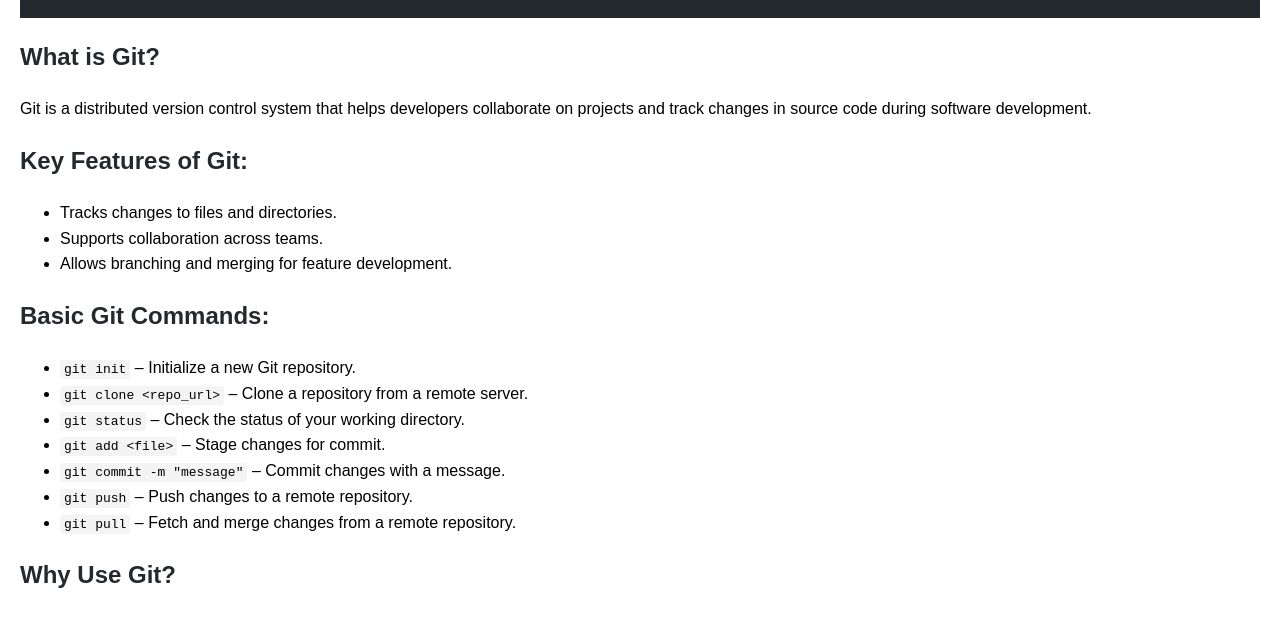
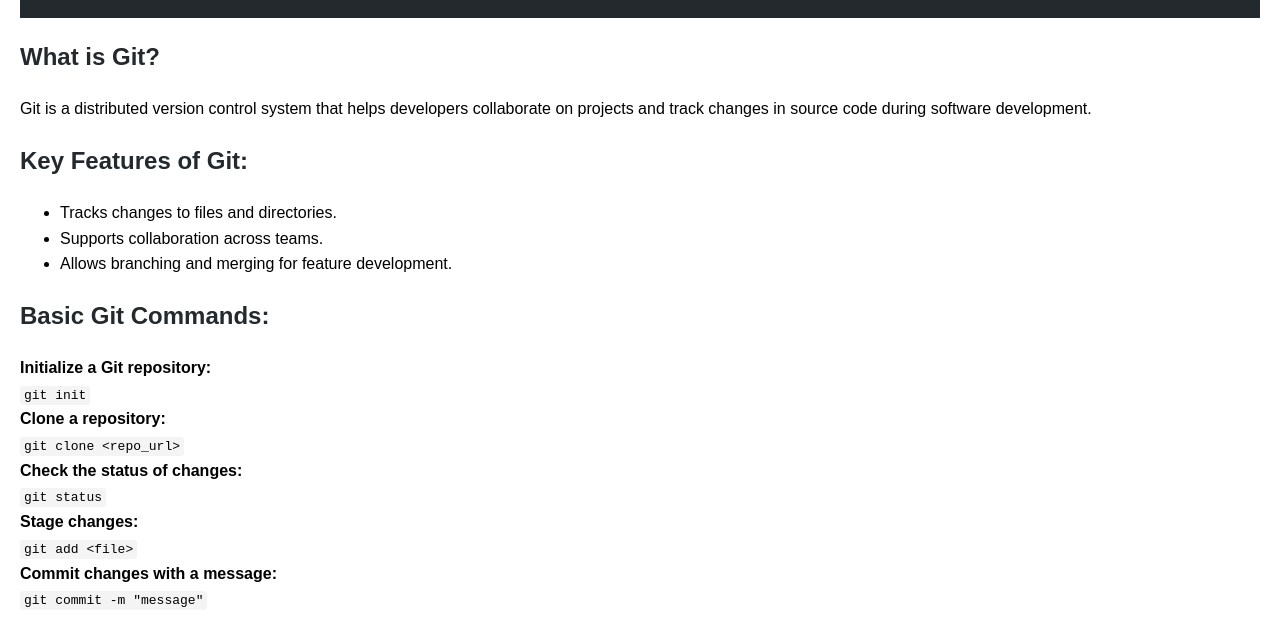
Before and after one commit to NandanaMariam/gitworkshop, a plain HTML site: page index.html in a window 1280 px wide. Shown: the part 116-735 px from the top of the page. Drawn offline with Linux system fonts and the light colour scheme.

Commit message:
code modified

```diff
--- a/index.html
+++ b/index.html
@@ -51,6 +51,26 @@
         </ul>
 
         <h2>Basic Git Commands:</h2>
+        <div class="command">
+            <strong>Initialize a Git repository:</strong><br>
+            <code>git init</code>
+        </div>
+        <div class="command">
+            <strong>Clone a repository:</strong><br>
+            <code>git clone &lt;repo_url&gt;</code>
+        </div>
+        <div class="command">
+            <strong>Check the status of changes:</strong><br>
+            <code>git status</code>
+        </div>
+        <div class="command">
+            <strong>Stage changes:</strong><br>
+            <code>git add &lt;file&gt;</code>
+        </div>
+        <div class="command">
+            <strong>Commit changes with a message:</strong><br>
+            <code>git commit -m "message"</code>
+        </div>
         <ul>
             <li><code>git init</code> – Initialize a new Git repository.</li>
             <li><code>git clone &lt;repo_url&gt;</code> – Clone a repository from a remote server.</li>
```
